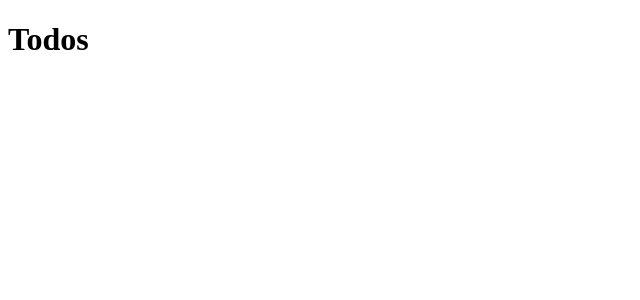
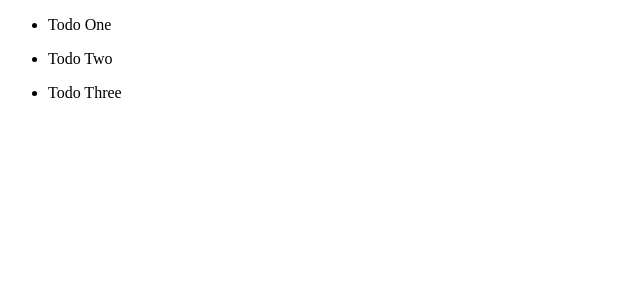
Before and after one commit to jurgenstevens/angular-todolist, an Angular app: page / in a window 1280 px wide. Shown: the top 300 px of the page, without its empty margins (0-640 px from the left). Built offline with nearby package versions, Linux system fonts and the light colour scheme.

Commit message:
Looping through the items and they are rendering through the todos.component.html.

```diff
--- a/src/app/components/todos/todos.component.html
+++ b/src/app/components/todos/todos.component.html
@@ -1 +1,4 @@
-<h1>Todos</h1>
+<!-- to loop through the array of todos use *ngFor for a for loop -->
+<ul *ngFor="let todo of todos">
+  <li>{{ todo.title }}</li>
+</ul>
```
